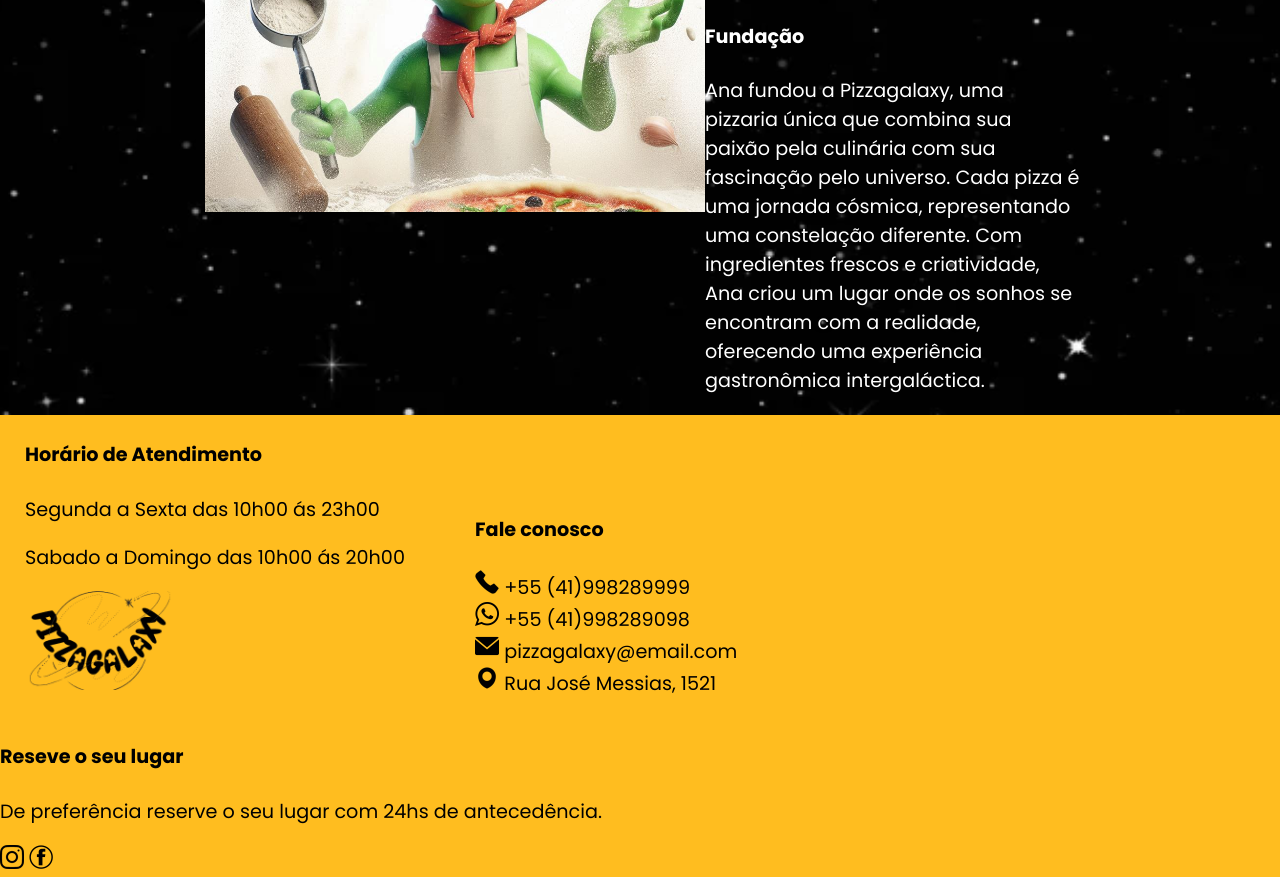
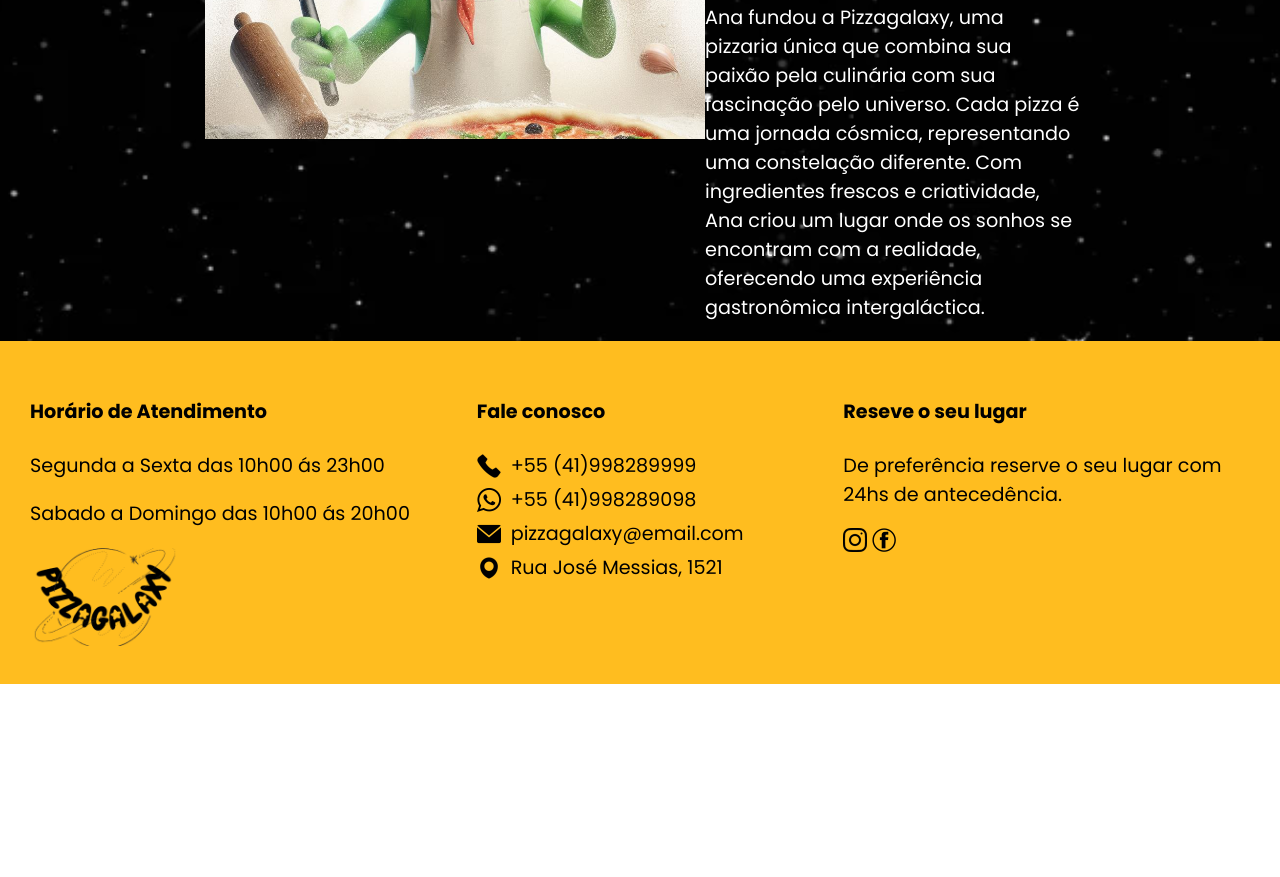
Before and after one commit to AnaCarvalh08/Pizzagalaxy, a plain HTML site: page index.html in a window 1280 px wide. Shown: the part 2198-3075 px from the top of the page. After the commit the page ends 2882 px from the top, so only its background shows below. Drawn offline with Linux system fonts and the light colour scheme.

Commit message:
Add files via upload

```diff
--- a/style.css
+++ b/style.css
@@ -88,8 +88,7 @@ h2 {
 }
 
 .cardapio {
-    height: 100vh;
-
+    height: 100%;
     /* border: 1px solid rgb(0, 255, 64);*/
 }
 
@@ -234,6 +233,13 @@ footer {
     background-color: #FFBD1F;
     font-size: larger;
     text-align: left;
+
+}
+
+.footer-conteudo {
+    display: grid;
+    grid-template-columns: 1fr 1fr 1fr;
+    padding: 30px;
 }
 
 .footer-conteudo a {
@@ -248,17 +254,26 @@ footer {
 
 .atendimento {
     display: inline-block;
-    margin-left: 25px;
+
 }
 
 .fale-conosco {
     display: inline-block;
-    margin-left: 25px;
-    margin-right: 25px;
+
 }
 
 ul {
     list-style: none;
+}
+
+li{
+    margin-top: 5px;
+    display: flex;
+    align-items: center;
+}
+
+li a{
+    margin-left: 10px;
 }
 
 .img-footer {
@@ -268,5 +283,5 @@ ul {
 
 .reserva {
     display: inline-block;
-    margin-right: 25px;
+
 }
```
